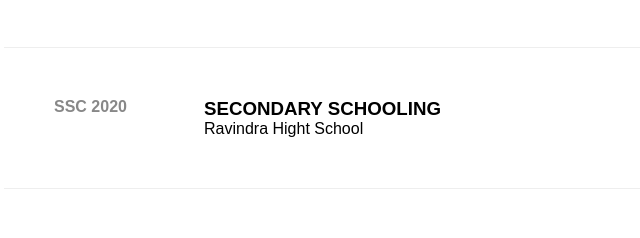
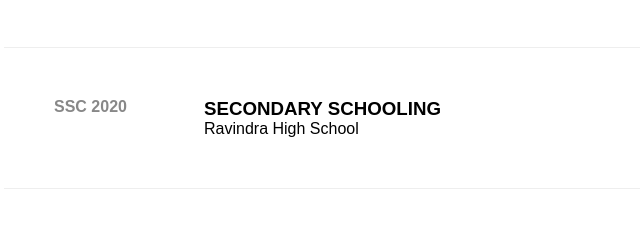
Before and after one commit to SYEDRAHEEM0/Portfolio, a plain HTML site: page about.html in a window 1280 px wide. Shown: the part 1278-1516 px from the top of the page, 96-736 px from the left. Drawn offline with nearby package versions, Linux system fonts and the light colour scheme.

Commit message:
Update About section content

```diff
--- a/about.html
+++ b/about.html
@@ -82,7 +82,7 @@
                     <span class="year">SSC 2020</span>
                     <div class="info">
                         <h3>SECONDARY SCHOOLING</h3>
-                        <p>Ravindra Hight School</p>
+                        <p>Ravindra High School</p>
                     </div>
                 </div>
             </div>
```
